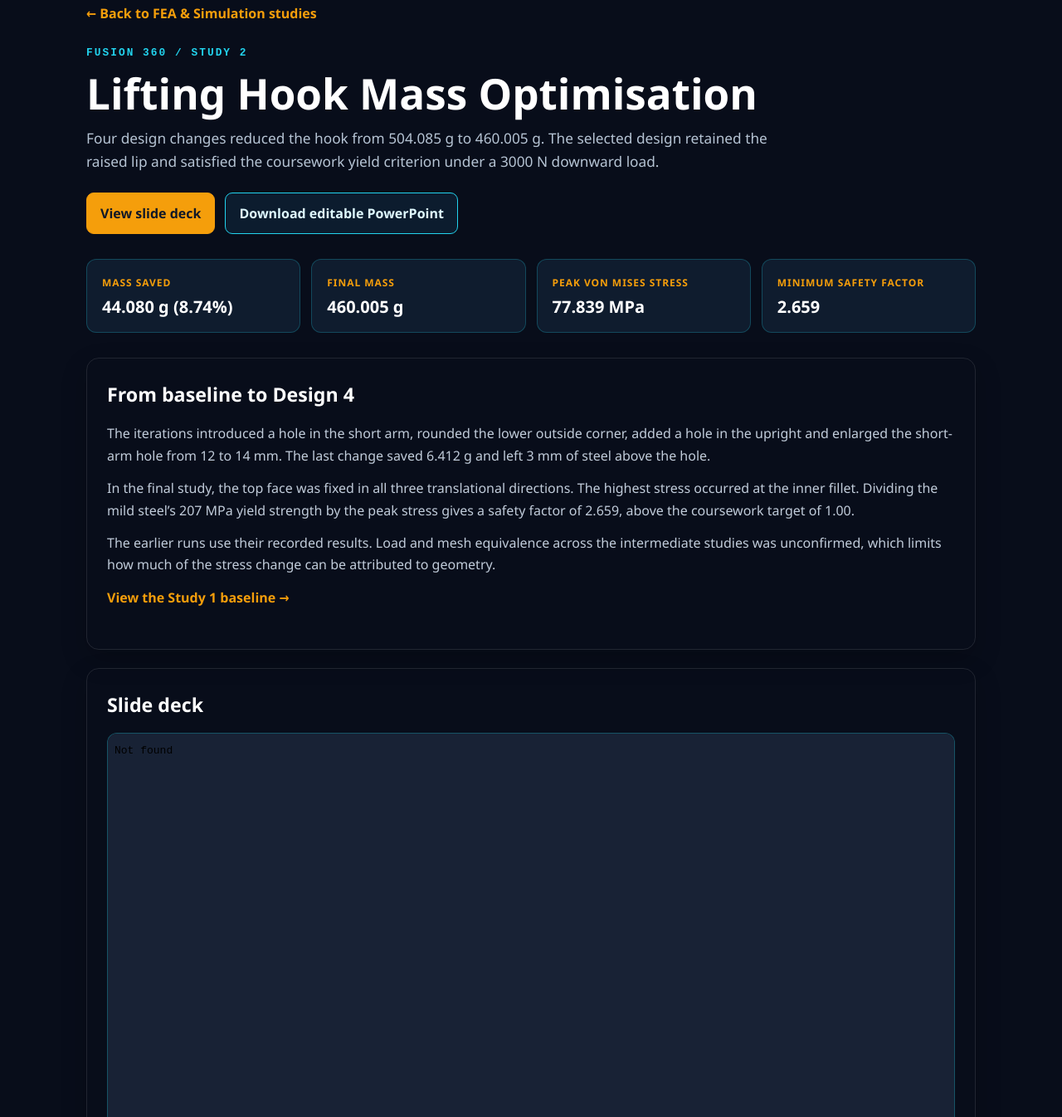
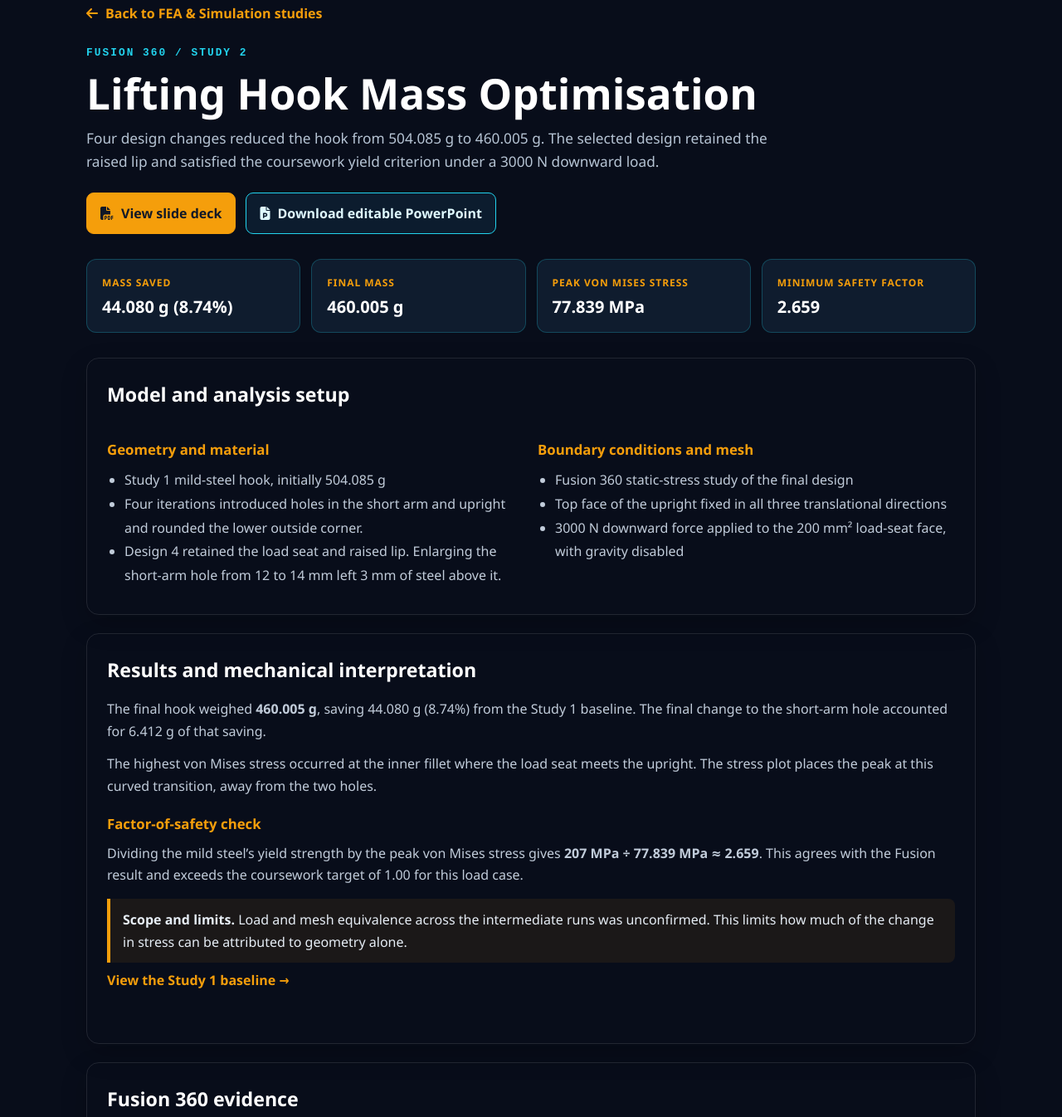
Before and after one commit to bokhtearuddinbadhon/bokhtearuddinbadhon.github.io, a plain HTML site: page hook-mass-optimisation.html in a window 1280 px wide. Shown: the part 55-1401 px from the top of the page at 83% size. Drawn offline with Linux system fonts and the light colour scheme.

Commit message:
Match FEA Study 2 to Study 1 and illustrate Design 4 with Fusion screenshots

```diff
--- a/hook-mass-optimisation.html
+++ b/hook-mass-optimisation.html
@@ -44,13 +44,13 @@
 </head>
 <body>
     <main class="fea-wrap">
-    <a class="fea-back" href="hook-fea.html">← Back to FEA &amp; Simulation studies</a>
+        <a class="fea-back" href="hook-fea.html"><i class="fa-solid fa-arrow-left" aria-hidden="true"></i> Back to FEA &amp; Simulation studies</a>
         <div class="fea-kicker">Fusion 360 / Study 2</div>
     <h1>Lifting Hook Mass Optimisation</h1>
     <p class="fea-lead">Four design changes reduced the hook from 504.085 g to 460.005 g. The selected design retained the raised lip and satisfied the coursework yield criterion under a 3000 N downward load.</p>
     <div class="fea-actions">
-        <a class="fea-btn" href="hook-mass-optimisation.pdf">View slide deck</a>
-        <a class="fea-btn secondary" href="hook-mass-optimisation.pptx" download>Download editable PowerPoint</a>
+            <a class="fea-btn" href="hook-mass-optimisation.pdf" target="_blank" rel="noopener"><i class="fa-solid fa-file-pdf" aria-hidden="true"></i> View slide deck</a>
+            <a class="fea-btn secondary" href="hook-mass-optimisation.pptx" download><i class="fa-solid fa-file-powerpoint" aria-hidden="true"></i> Download editable PowerPoint</a>
         </div>
 <section class="fea-stats" aria-label="Design 4 results">
         <div class="fea-stat"><strong>Mass saved</strong><span>44.080 g (8.74%)</span></div>
@@ -58,16 +58,48 @@
         <div class="fea-stat"><strong>Peak von Mises stress</strong><span>77.839 MPa</span></div>
         <div class="fea-stat"><strong>Minimum safety factor</strong><span>2.659</span></div>
     </section>
-    <section class="fea-panel"><h2>From baseline to Design 4</h2>
-        <p>The iterations introduced a hole in the short arm, rounded the lower outside corner, added a hole in the upright and enlarged the short-arm hole from 12 to 14 mm. The last change saved 6.412 g and left 3 mm of steel above the hole.</p>
-        <p>In the final study, the top face was fixed in all three translational directions. The highest stress occurred at the inner fillet. Dividing the mild steel’s 207 MPa yield strength by the peak stress gives a safety factor of 2.659, above the coursework target of 1.00.</p>
-        <p>The earlier runs use their recorded results. Load and mesh equivalence across the intermediate studies was unconfirmed, which limits how much of the stress change can be attributed to geometry.</p>
-        <a class="fea-back" href="hook-static-stress.html">View the Study 1 baseline →</a>
+        <section class="fea-panel" aria-labelledby="setup">
+            <h2 id="setup">Model and analysis setup</h2>
+            <div class="fea-grid">
+                <div><h3>Geometry and material</h3><ul>
+                    <li>Study 1 mild-steel hook, initially 504.085 g</li>
+                    <li>Four iterations introduced holes in the short arm and upright and rounded the lower outside corner.</li>
+                    <li>Design 4 retained the load seat and raised lip. Enlarging the short-arm hole from 12 to 14 mm left 3 mm of steel above it.</li>
+                </ul></div>
+                <div><h3>Boundary conditions and mesh</h3><ul>
+                    <li>Fusion 360 static-stress study of the final design</li>
+                    <li>Top face of the upright fixed in all three translational directions</li>
+                    <li>3000 N downward force applied to the 200 mm² load-seat face, with gravity disabled</li>
+                </ul></div>
+            </div>
         </section>
-    <section class="fea-panel"><h2>Slide deck</h2><div class="fea-viewer">
-        <iframe src="hook-mass-optimisation.pdf" title="Study 2 lifting hook mass optimisation slide deck" loading="lazy"></iframe>
-        <div class="fea-viewer-note"><a class="fea-back" href="hook-mass-optimisation.pdf">Open the slide deck as a PDF</a></div>
-    </div></section>
+        <section class="fea-panel" aria-labelledby="results">
+            <h2 id="results">Results and mechanical interpretation</h2>
+            <p>The final hook weighed <strong>460.005 g</strong>, saving 44.080 g (8.74%) from the Study 1 baseline. The final change to the short-arm hole accounted for 6.412 g of that saving.</p>
+            <p>The highest von Mises stress occurred at the inner fillet where the load seat meets the upright. The stress plot places the peak at this curved transition, away from the two holes.</p>
+            <h3>Factor-of-safety check</h3>
+            <p>Dividing the mild steel’s yield strength by the peak von Mises stress gives <strong>207 MPa ÷ 77.839 MPa ≈ 2.659</strong>. This agrees with the Fusion result and exceeds the coursework target of 1.00 for this load case.</p>
+            <div class="fea-warning"><strong>Scope and limits.</strong> Load and mesh equivalence across the intermediate runs was unconfirmed. This limits how much of the change in stress can be attributed to geometry alone.</div>
+            <p><a class="fea-back" href="hook-static-stress.html">View the Study 1 baseline →</a></p>
+        </section>
+        <section class="fea-panel" aria-labelledby="evidence">
+            <h2 id="evidence">Fusion 360 evidence</h2>
+            <div class="fea-gallery">
+                <figure class="fea-figure"><img src="hook-optimisation/geometry.png" alt="Final two-hole mild-steel hook with the Fusion properties panel" loading="lazy"><figcaption>Design 4 geometry and properties. The two-hole hook has a mass of 460.005 g.</figcaption></figure>
+                <figure class="fea-figure"><img src="hook-optimisation/load.png" alt="Meshed hook with the seat face selected and downward force arrows" loading="lazy"><figcaption>The highlighted seat face carries the 3000 N downward load.</figcaption></figure>
+                <figure class="fea-figure"><img src="hook-optimisation/stress.png" alt="Design 4 von Mises stress contour with the peak marked at the inner fillet" loading="lazy"><figcaption>The peak von Mises stress of 77.839 MPa occurs at the inner fillet.</figcaption></figure>
+                <figure class="fea-figure"><img src="hook-optimisation/safety-factor.png" alt="Design 4 safety-factor plot and Fusion result summary" loading="lazy"><figcaption>Fusion reports a minimum safety factor of 2.659 against the coursework target of 1.00.</figcaption></figure>
+            </div>
+        </section>
+        <section class="fea-panel" aria-labelledby="fea-deck-title">
+            <h2 id="fea-deck-title">Slide deck</h2>
+            <div class="fea-viewer">
+                <iframe src="hook-mass-optimisation.pdf" title="Lifting hook mass optimisation slide deck" loading="lazy"></iframe>
+                <div class="fea-viewer-note">If the preview does not load in your browser, use “View slide deck” or download the editable PowerPoint above.</div>
+            </div>
+        </section>
+
+        <p class="fea-footer">Coursework case study based on my CW1 Task 2 hook optimisation and final Design 4 simulation.</p>
     </main>
 </body>
 </html>
```
Also changed, not shown: hook-optimisation/geometry.png (added), hook-optimisation/load.png (added), hook-optimisation/safety-factor.png (added), hook-optimisation/stress.png (added). Lines whose indentation alone changed are shown as unchanged.
